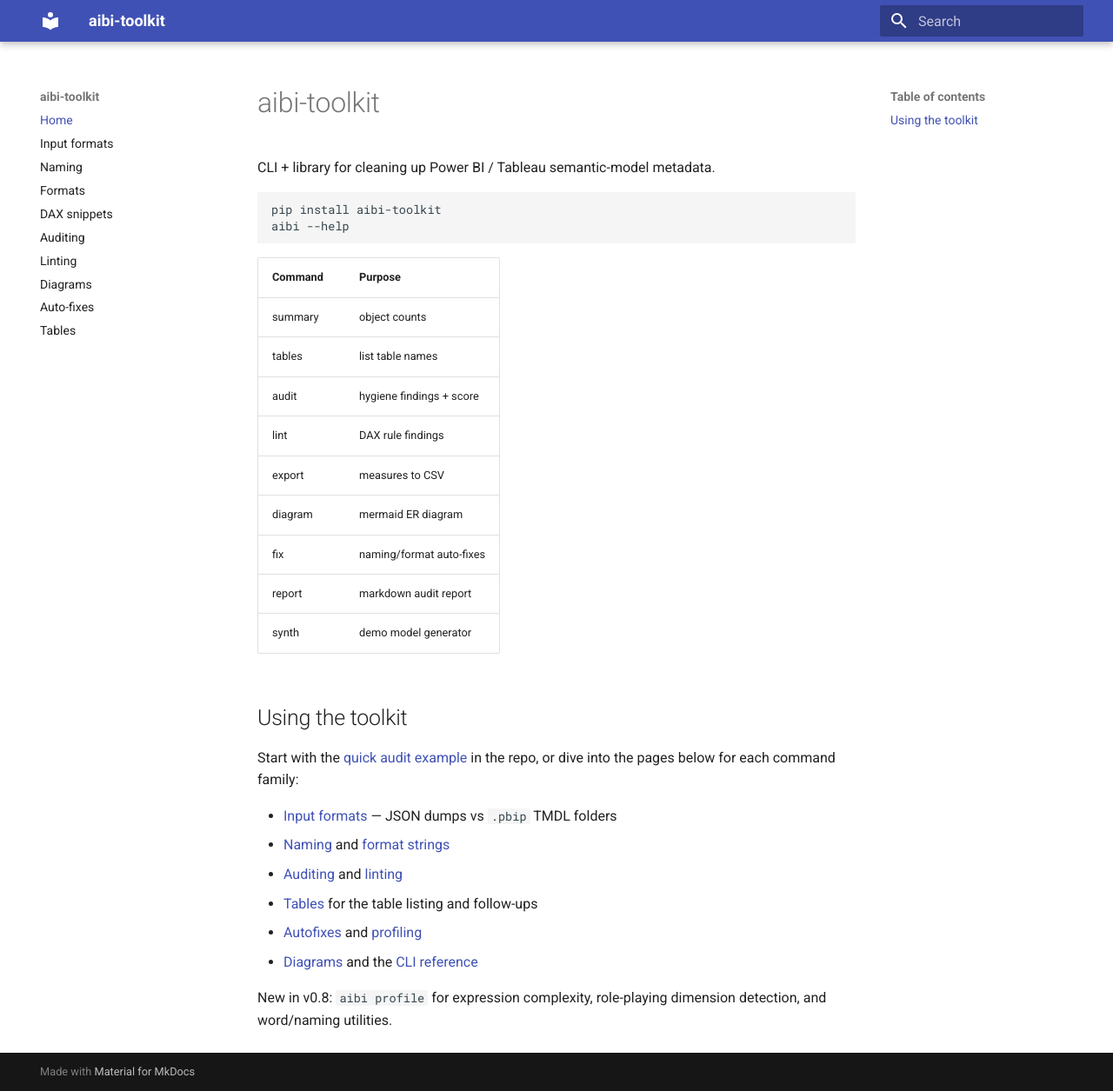
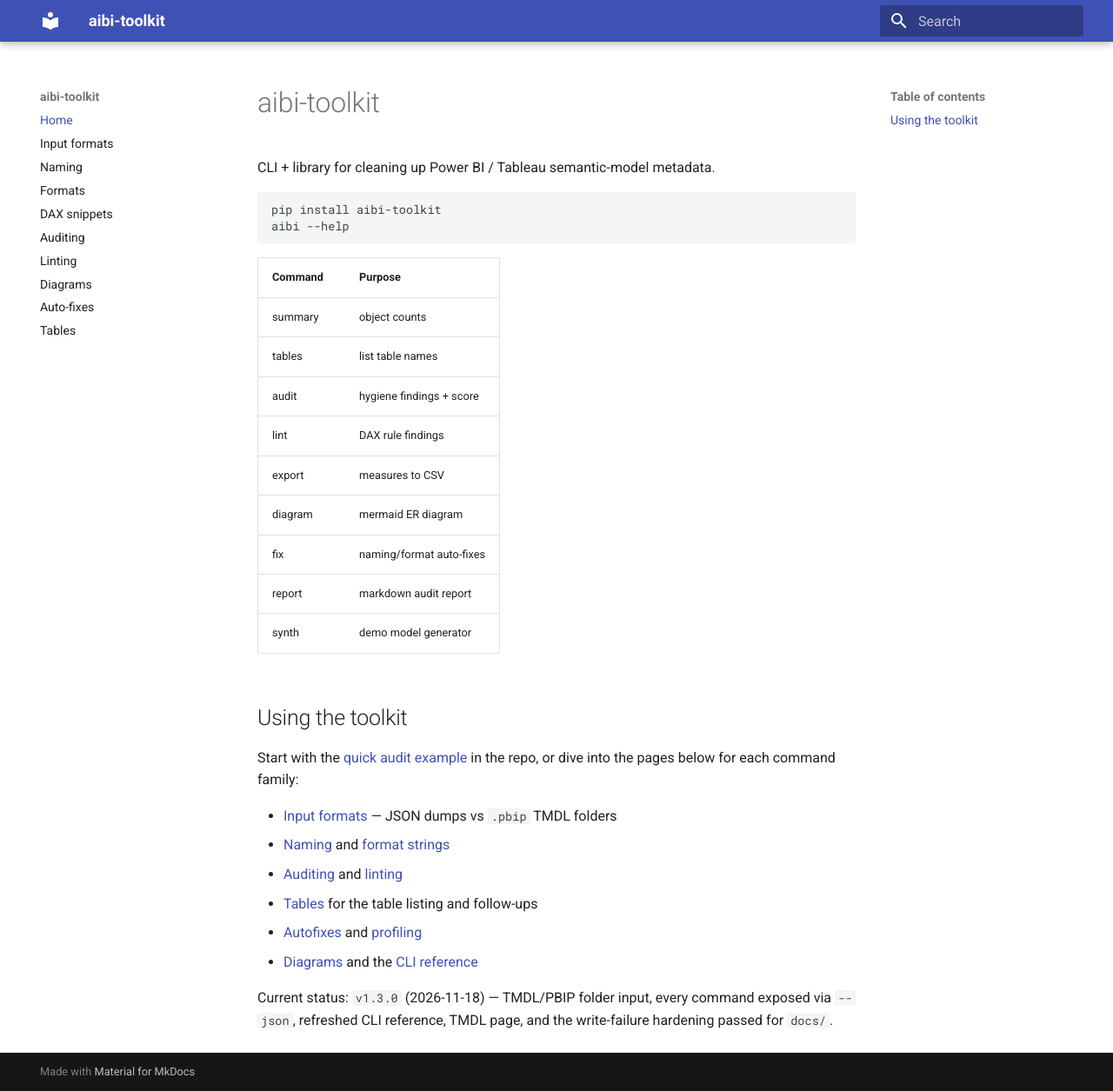
Before and after one commit to SourinRakshit-ai/aibi-toolkit, an MkDocs documentation site: the page built from docs/index.md, in a window 1280 px wide and 1255 px high. Shown: the whole window at 87% size. Built offline with MkDocs 1.6.1 and Material for MkDocs 9.7.7, drawn with Linux system fonts in a browser that asks for light colours.

Commit message:
release: 1.3.0 — TMDL/PBIP folder input, --json end-to-end, CLI hardening
Removes the stale 'New in v0.8' docs/index.md note, consolidates the
CHANGELOG 1.3.0 section (TMDL loader, --json for summary/tables,
write-failure exit 2, lint_dax COUNTROWS(VALUES) and IF(TRUE/FALSE()
rules, docs/input.md + docs/tables.md, module runfix --version drift),
bumps version to 1.3.0.

```diff
--- a/docs/index.md
+++ b/docs/index.md
@@ -31,5 +31,6 @@ in the repo, or dive into the pages below for each command family:
 - [Autofixes](autofix.md) and [profiling](profiling.md)
 - [Diagrams](diagram.md) and the [CLI reference](CLI.md)
 
-New in v0.8: `aibi profile` for expression complexity, role-playing
-dimension detection, and word/naming utilities.
+Current status: `v1.3.0` (2026-11-18) — TMDL/PBIP folder input, every
+command exposed via `--json`, refreshed CLI reference, TMDL page, and the
+write-failure hardening passed for `docs/`.
--- a/pyproject.toml
+++ b/pyproject.toml
@@ -1,6 +1,6 @@
 [project]
 name = "aibi-toolkit"
-version = "1.2.1"
+version = "1.3.0"
 description = "Clean up Power BI / Tableau semantic-model metadata: naming, format strings, DAX snippets, hygiene auditing, linting, diagrams and reports"
 readme = "README.md"
 requires-python = ">=3.10"
--- a/src/aibi_toolkit/__init__.py
+++ b/src/aibi_toolkit/__init__.py
@@ -24,7 +24,7 @@ from . import (
     tmdl,
 )
 
-__version__ = "1.2.1"
+__version__ = "1.3.0"
 __all__ = [
     "audit",
     "autofix",
```
Also changed, not shown: CHANGELOG.md (+12 -12 lines).
